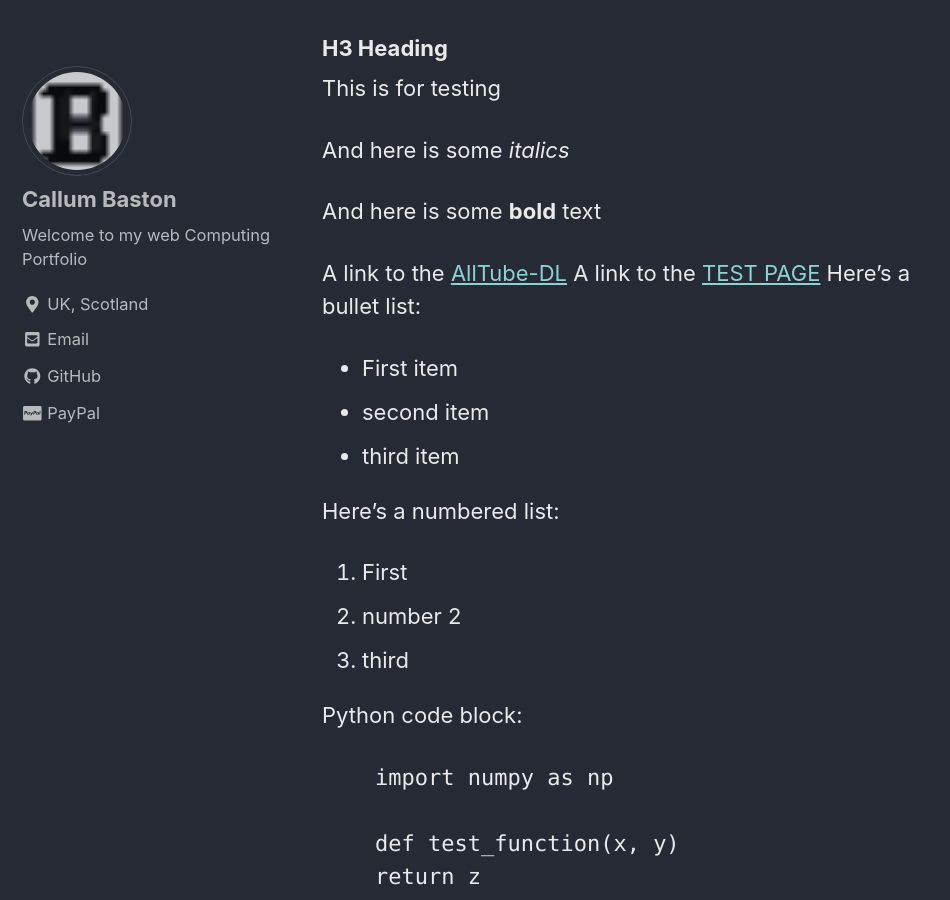
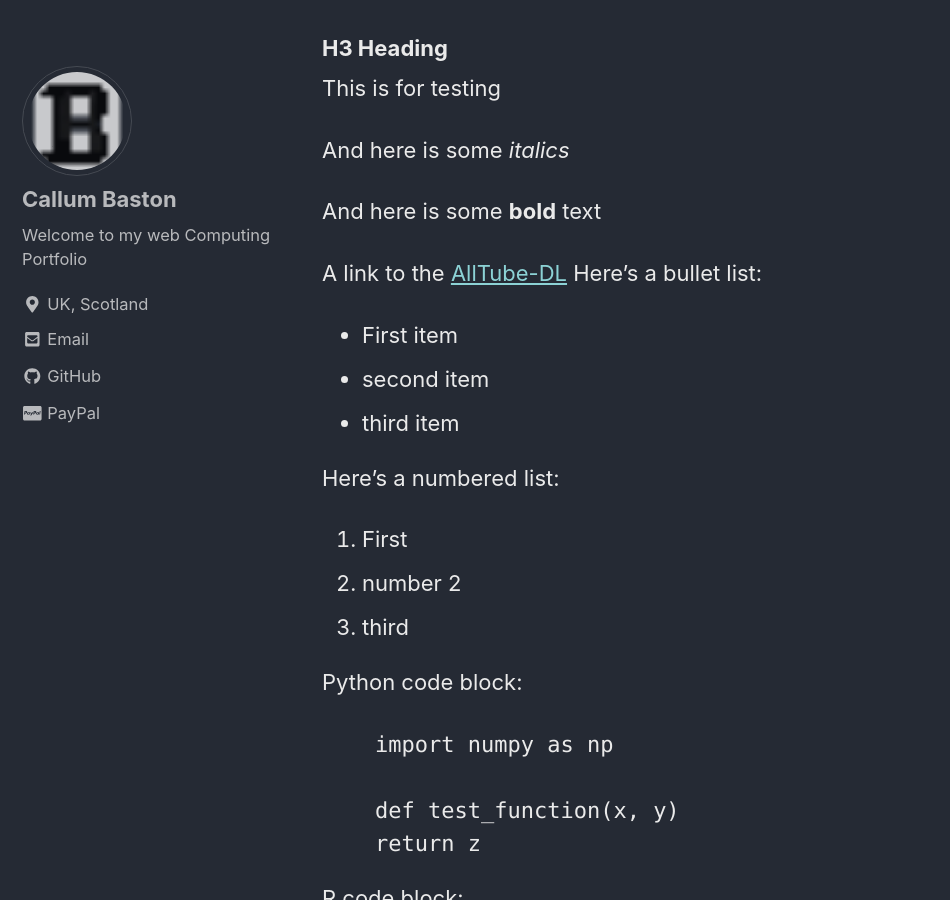
Before and after one commit to CallumBaston/CallumBaston.github.io, a Jekyll site: the page built from _posts/2018-11-02-websitetest.md, in a window 1280 px wide and 900 px high, scrolled down 1096 px. Shown: the whole window, without its empty margins (0-950 px from the left). Built offline with Jekyll 4.4.1, drawn with Linux system fonts in a browser that asks for light colours; cached includes are drawn as plain includes; nearby versions of some CDN libraries; formulas are drawn with MathJax 3; comment, search, counter and statistics services are not loaded.

Commit message:
Update 2018-11-02-websitetest.md

```diff
--- a/_posts/2018-11-02-websitetest.md
+++ b/_posts/2018-11-02-websitetest.md
@@ -21,7 +21,6 @@ And here is some *italics*
 And here is some **bold** text
 
 A link to the [AllTube-DL](https://baston-alltube-dl.herokuapp.com/)
-A link to the [TEST PAGE](https://www.baston.uk/test/ads.html)
 Here's a bullet list:
 * First item
 + second item
```
